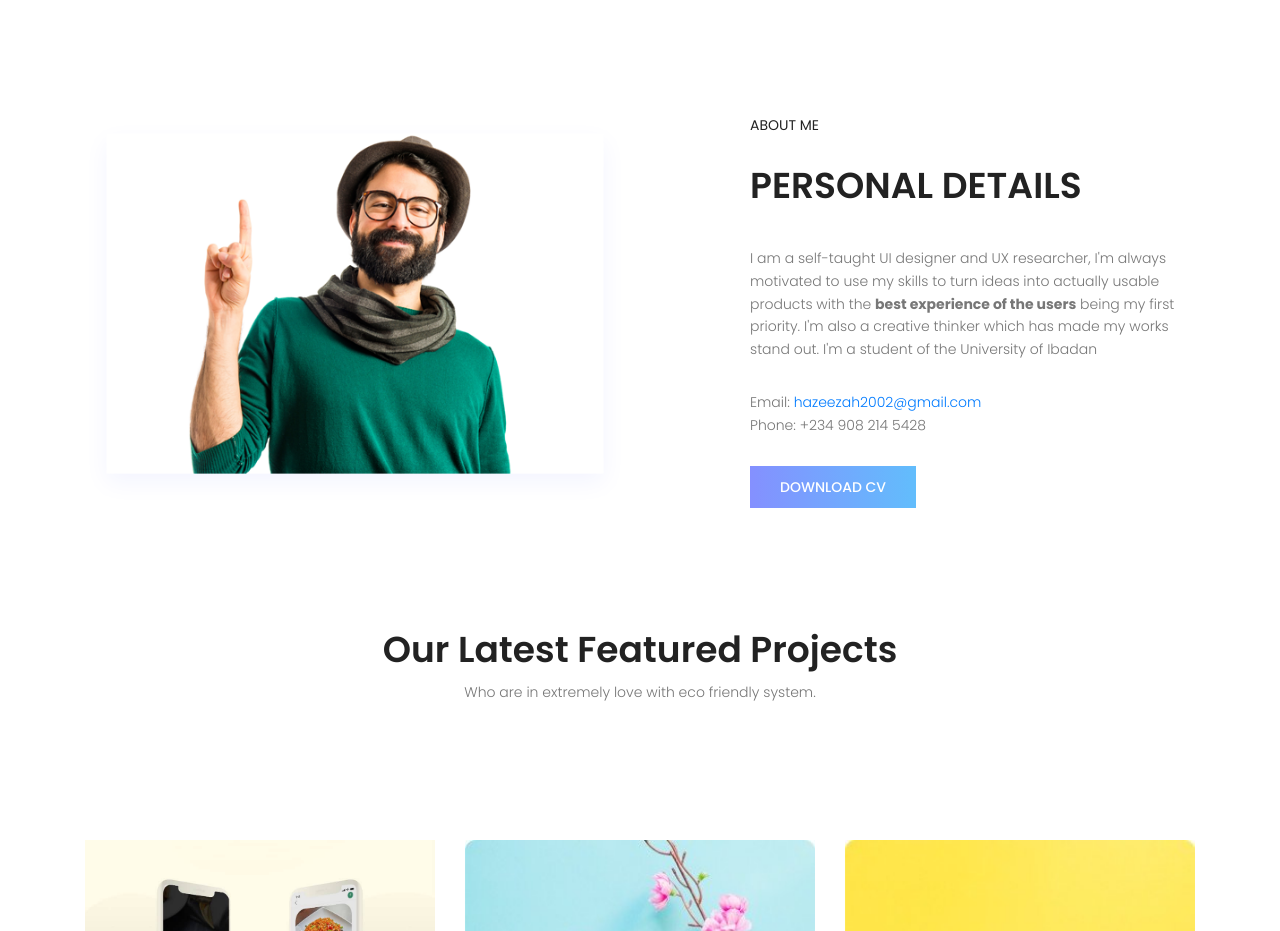
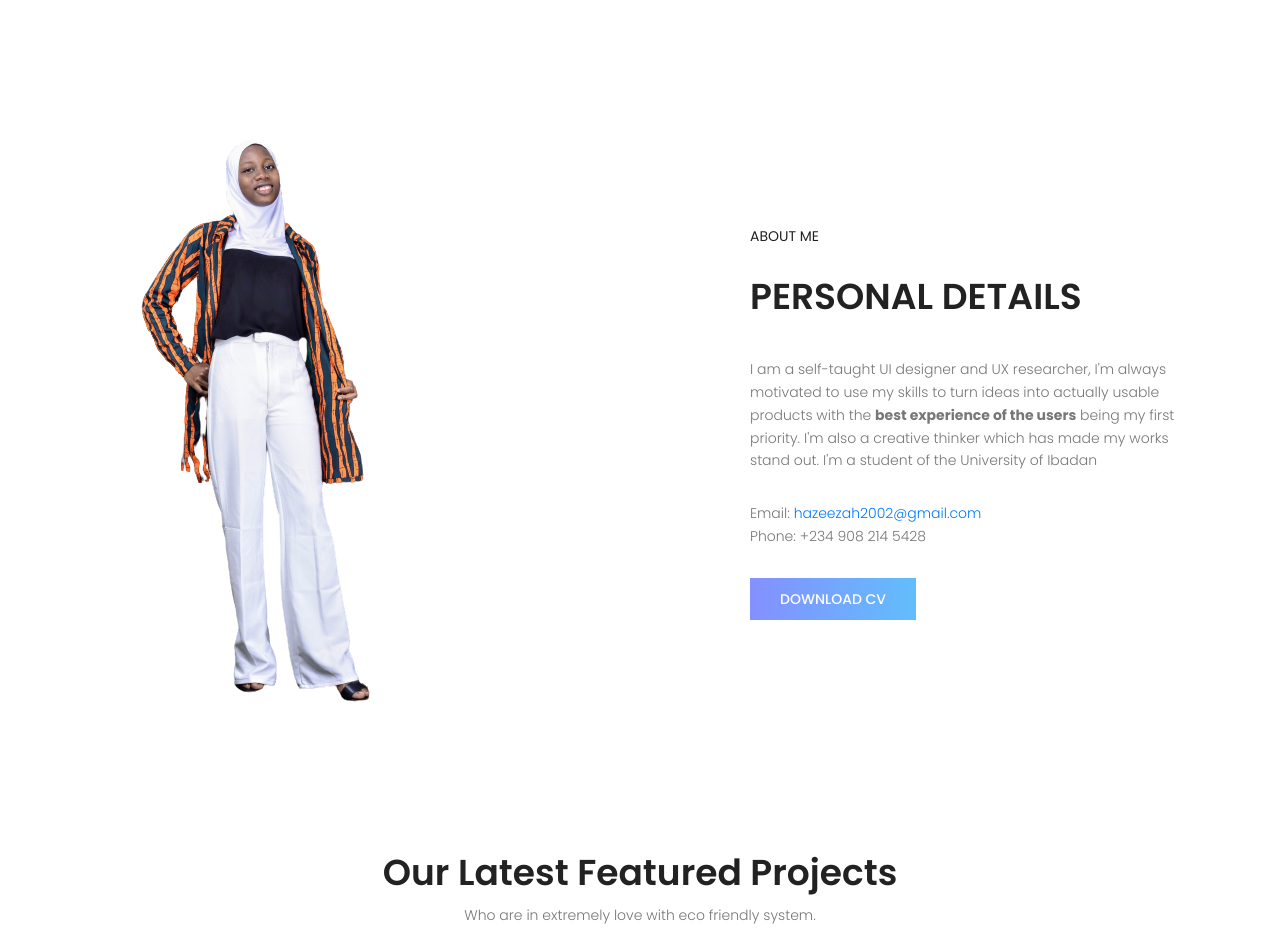
Before and after one commit to dybaay/Azeezah-portfolio, a plain HTML site: page index.html in a window 1280 px wide. Shown: the part 753-1684 px from the top of the page. Drawn offline with Linux system fonts and the light colour scheme.

Commit message:
first project

```diff
--- a/index.html
+++ b/index.html
@@ -53,7 +53,7 @@ A UI designer, UX researcher and Graphics designer
 <div class="container">
 <div class="row align-items-center justify-content-between">
 <div class="col-lg-6 col-md-6 home-about-left">
-<img class="img-fluid" src="img/about-img.png" alt="">
+<img class="img-fluid" src="img/intro.png" alt="">
 </div>
 <div class="col-lg-5 col-md-6 home-about-right">
 <h6>About Me</h6>
```
Also changed, not shown: img/intro.png (added), 2 other files.
